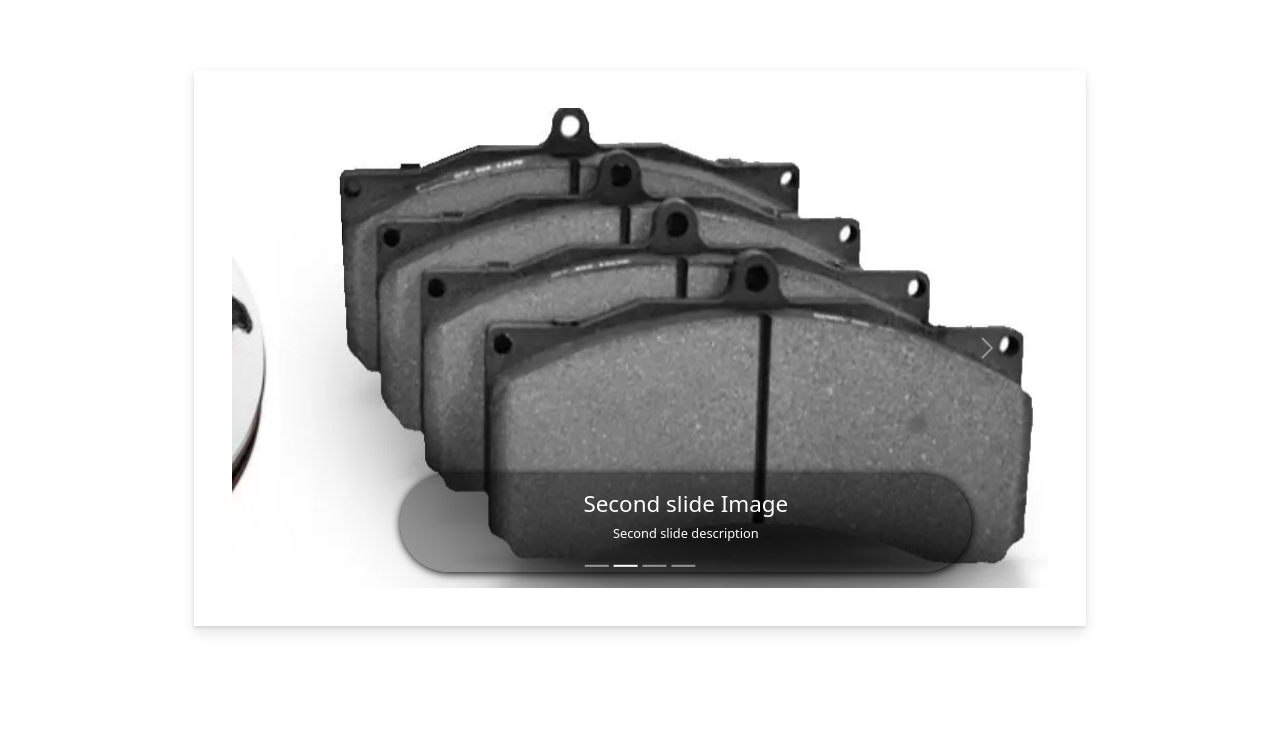
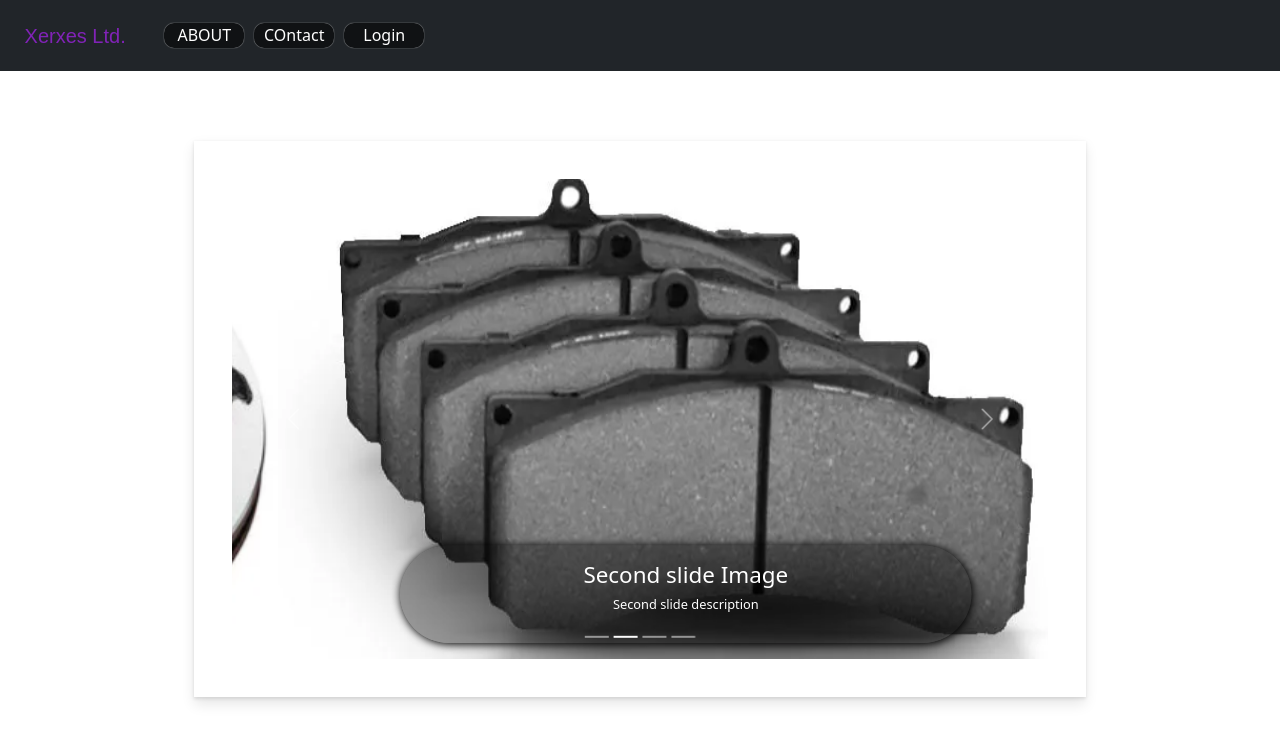
Before and after one commit to ape-with-helmet/final-project, a React (Create React App) app in the folder final-project/: page / in a window 1280 px wide. Shown: the top 742 px of the page. Built offline with nearby package versions, Linux system fonts and the light colour scheme.

Commit message:
pushing to sync

```diff
--- a/final-project/src/App.js
+++ b/final-project/src/App.js
@@ -1,11 +1,21 @@
 import React from 'react'
-// import NavBar from './Components/NavBar'
+import NavBar from './Components/NavBar'
 import Homepage from './Pages/Homepage'
+import ProductPage from './Pages/ProductPage'
+import SearchResult from './Pages/SearchResult'
+import { BrowserRouter,Routes,Route } from 'react-router-dom'
 
 const App = () => {
   return (
     <>
-      <Homepage/>
+      <BrowserRouter>
+      <NavBar/>
+      <Routes>
+        <Route element={<Homepage/>} path='/'/>
+        <Route element={<ProductPage/>} path='/PP'/>
+        <Route element={<SearchResult/>} path='/SR'/>
+      </Routes>
+      </BrowserRouter>
     </>
   )
 }
--- /dev/null
+++ b/final-project/src/Components/NavBar.css
@@ -0,0 +1,22 @@
+#ok{
+    color: rgb(129, 35, 183);
+    font-family: fantasy;
+    padding: 1%;
+}
+.sad{
+    background-color: rgba(0, 0, 0, 0.521);
+    display: block;
+    margin-left: 10px;
+    margin-right: auto;
+    text-align: center;
+    text-decoration: none;
+    width: 80px;
+    height: 25px;
+    border-radius: 10px;
+    color: rgb(255, 255, 255);
+    border: none;
+    box-shadow: 0px 0px 1px 0px;
+}
+.pos{
+    position: fixed;
+}
--- a/final-project/src/Components/NavBar.jsx
+++ b/final-project/src/Components/NavBar.jsx
@@ -0,0 +1,34 @@
+import React from 'react'
+import './NavBar.css'
+import { Link } from "react-router-dom";
+
+const NavBar = () => {
+  return (
+    <>
+    <nav className="navbar navbar-expand-md navbar-dark bg-dark navbar-top">
+        <div className="container-fluid">
+          <Link className="navbar-brand" to="/" id='ok'>Xerxes Ltd.</Link>
+          <button className="navbar-toggler" type="button" data-bs-toggle="collapse" data-bs-target="#navbarSupportedContent" aria-controls="navbarSupportedContent" aria-expanded="false" aria-label="Toggle navigation">
+            <span className="navbar-toggler-icon"></span>
+          </button>
+          <div className="collapse navbar-collapse" id="navbarSupportedContent">
+            <ul className="navbar-nav me-auto mb-2 mb-lg-0">
+              <li className="nav-item">
+                <Link className="sad" to="/PP">ABOUT</Link>
+              </li>
+              <li className="nav-item">
+                <Link className="sad" to="/SR">COntact</Link>
+              </li>
+              <li className="nav-item">
+                <Link className="sad" to="/PP">Login</Link>
+              </li>
+
+            </ul>
+          </div>
+        </div>
+      </nav>
+    </>
+  )
+}
+
+export default NavBar
```
